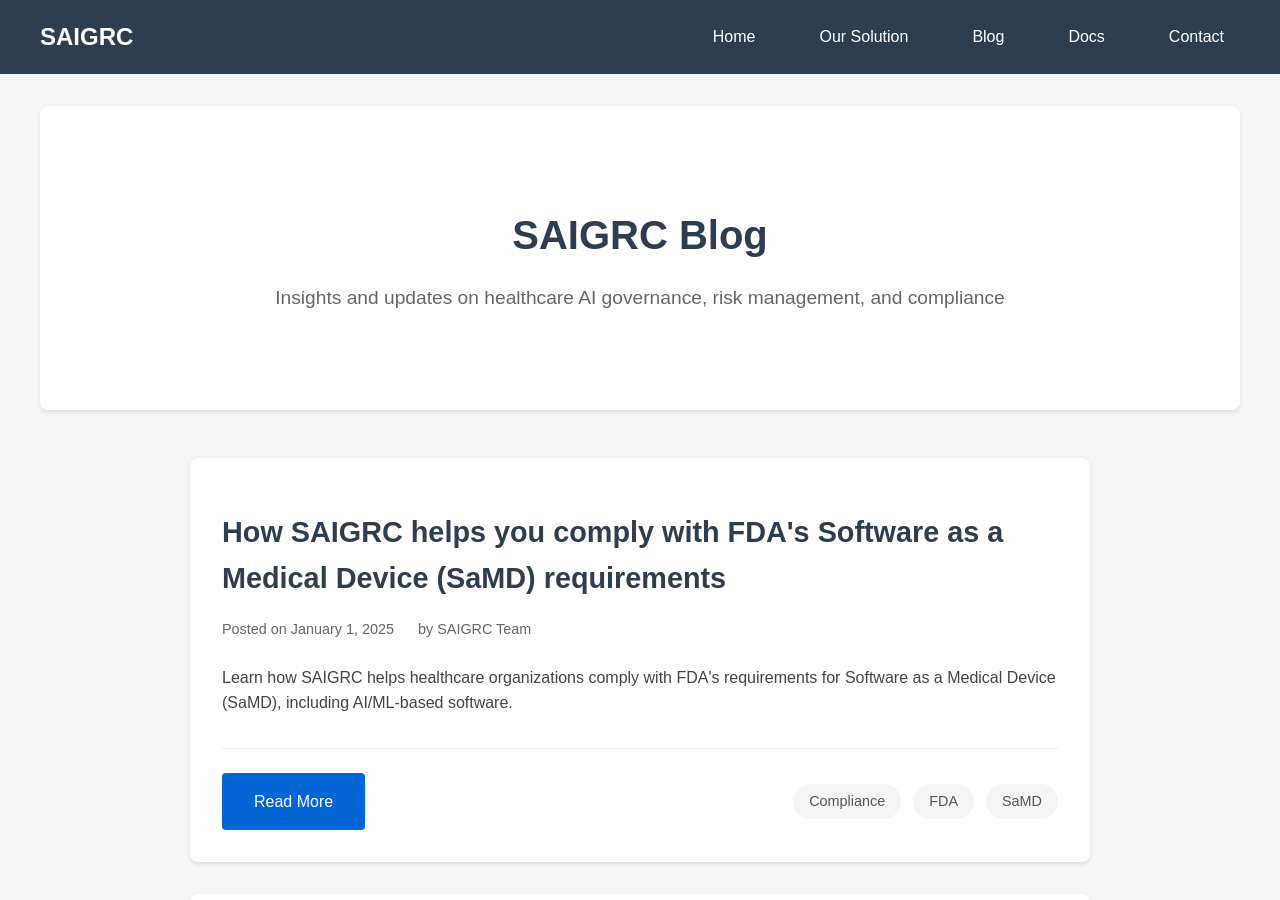
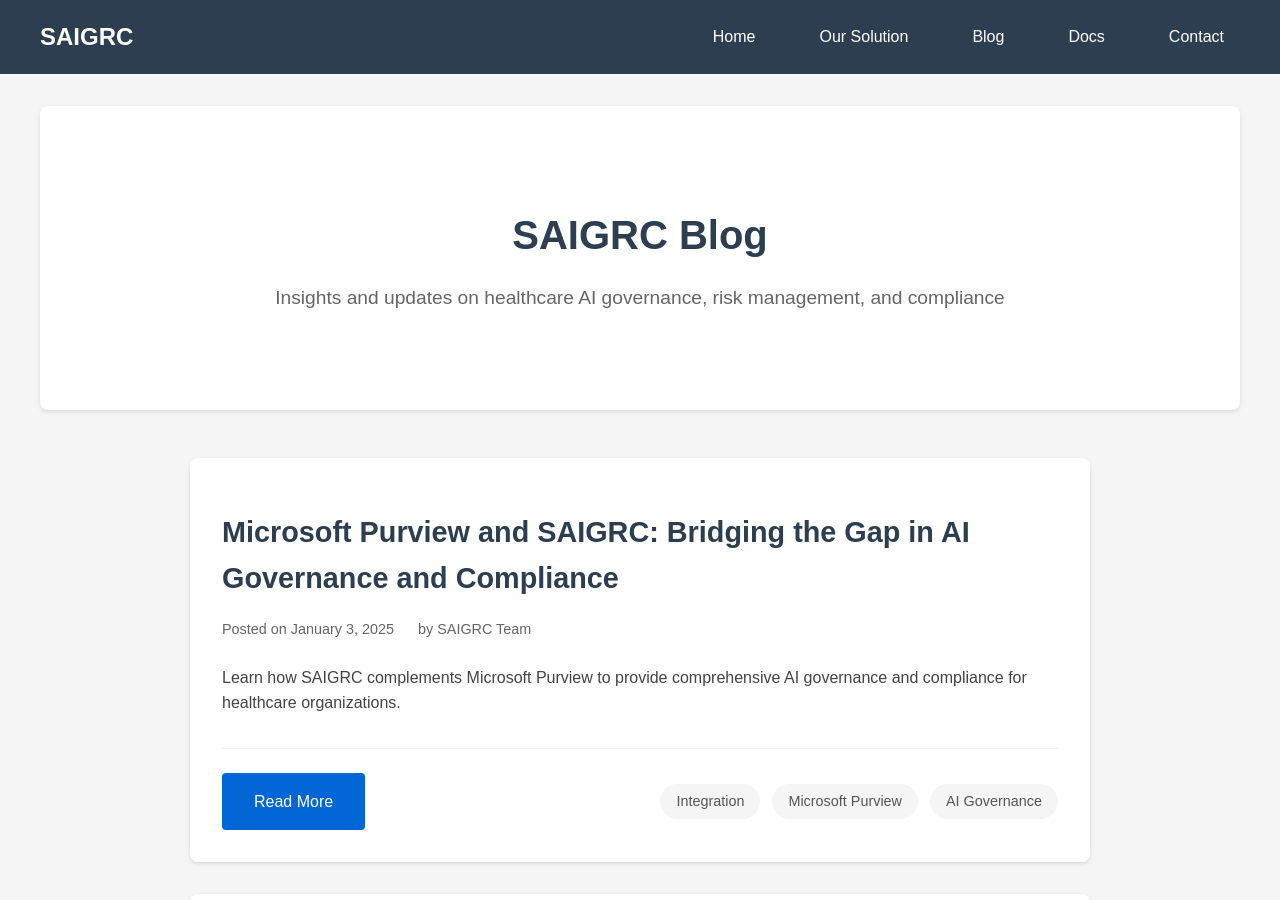
Before and after one commit to Systems-for-AI-Governance/SAGE, a Jekyll site: the page blog.html, which Jekyll copies as it is, in a window 1280 px wide and 900 px high. Built offline with Jekyll 4.4.1, drawn with Linux system fonts in a browser that asks for light colours.

Commit message:
Purview blogpost

```diff
--- a/blog.html
+++ b/blog.html
@@ -123,6 +123,28 @@
         </section>
 
         <div class="blog-container">
+            <!-- Purview Post -->
+            <article class="blog-card">
+                <h2 class="blog-title">
+                    <a href="/Saigrc/posts/2025-01-03-purview.html">Microsoft Purview and SAIGRC: Bridging the Gap in AI Governance and Compliance</a>
+                </h2>
+                <div class="blog-meta">
+                    <span class="post-date">Posted on January 3, 2025</span>
+                    <span class="post-author">by SAIGRC Team</span>
+                </div>
+                <div class="blog-excerpt">
+                    Learn how SAIGRC complements Microsoft Purview to provide comprehensive AI governance and compliance for healthcare organizations.
+                </div>
+                <div class="blog-footer">
+                    <a href="/Saigrc/posts/2025-01-03-purview.html" class="cta-button">Read More</a>
+                    <div class="blog-categories">
+                        <span class="category-tag">Integration</span>
+                        <span class="category-tag">Microsoft Purview</span>
+                        <span class="category-tag">AI Governance</span>
+                    </div>
+                </div>
+            </article>
+
             <!-- SaMD Post -->
             <article class="blog-card">
                 <h2 class="blog-title">
```
Also changed, not shown: posts/2025-01-03-purview.html (added, +170 -0 lines).
